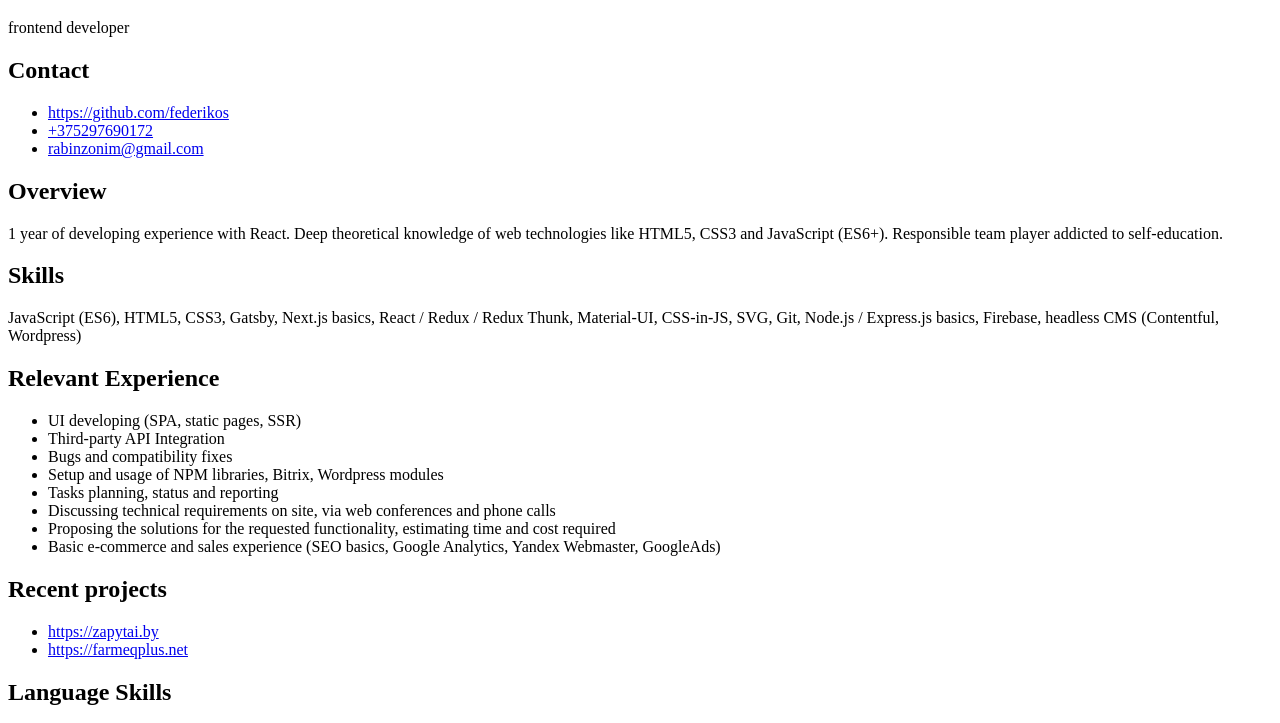
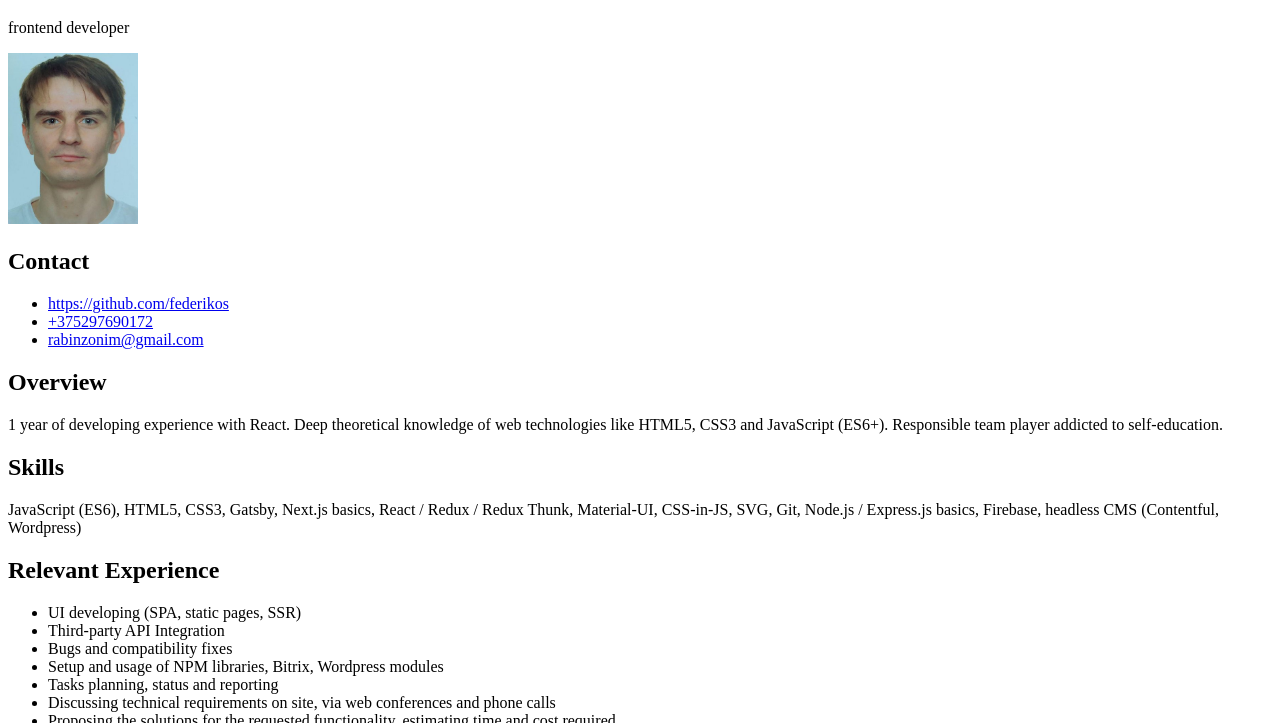
Before and after one commit to federikos/rsschool-cv, a plain HTML site: page index.html in a window 1280 px wide. Shown: the part 61-784 px from the top of the page. Drawn offline with Linux system fonts and the light colour scheme.

Commit message:
feat: add photo

```diff
--- a/index.html
+++ b/index.html
@@ -9,6 +9,8 @@
 <body>
   <h1>Savutsin Fiodar</h1>
   <p>frontend developer</p>
+
+  <img src="./photo.jpeg" alt="Fiodar Savutsin" width="130">
 
   <h2>Contact</h2>
 
```
Also changed, not shown: photo.jpeg (added).
